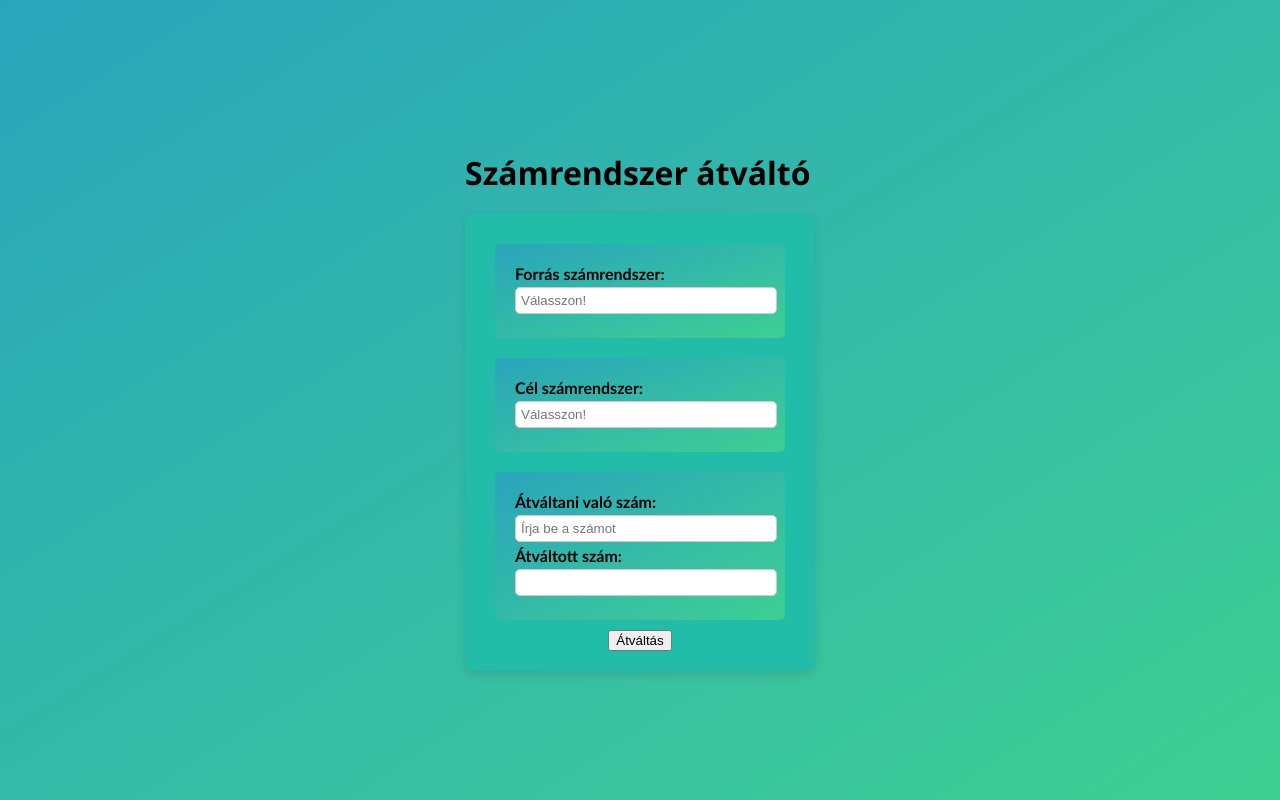
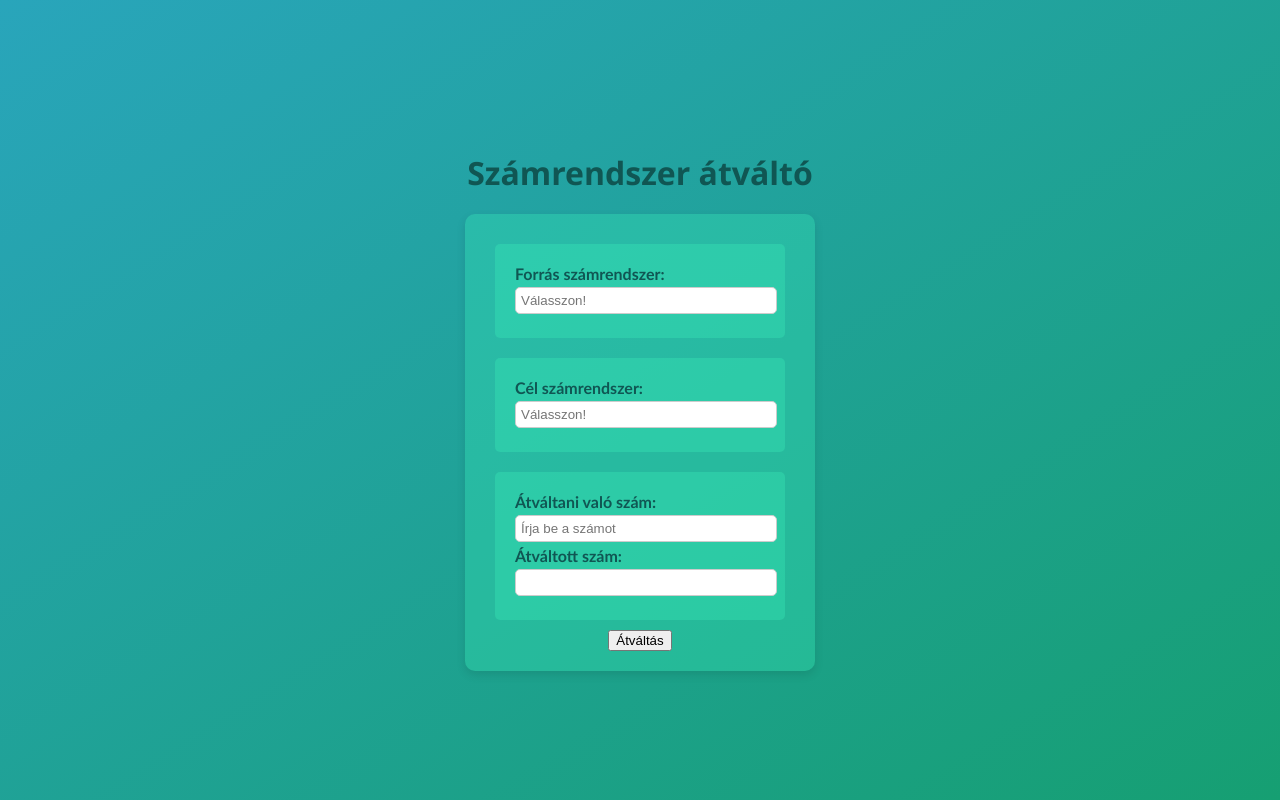
Before and after one commit to matedsanta/atvaltas, a plain HTML site: page index.html in a window 1280 px wide. Drawn offline with Linux system fonts and the light colour scheme.

Commit message:
Changed colors

```diff
--- a/index.html
+++ b/index.html
@@ -8,7 +8,7 @@
 </head>
 <body>
 
-<div><h1>Számrendszer átváltó</h1>
+<div><h1 class="cim">Számrendszer átváltó</h1>
 
     <div class="container">
         <div class="szamrendszer">
--- a/style.css
+++ b/style.css
@@ -4,9 +4,10 @@ body {
     display: flex;
     justify-content: center;
     align-items: center;
-    background-image: linear-gradient(to bottom right, rgb(41, 165, 187), rgb(63, 207, 147));
+    background-image: linear-gradient(to bottom right, #29a5bbff, #169f72);
     height: 100vh;
     font-family: 'Trebuchet MS', 'Lucida Sans Unicode', 'Lucida Grande', 'Lucida Sans', Arial, sans-serif;
+    color: #105653;
 }
 
 .container {
@@ -15,14 +16,14 @@ body {
     align-items: center;
     justify-content: center;
     padding: 20px;
-    background-color: rgb(34, 189, 168);
+    background-color: #3aeeb850;
     border-radius: 10px;
     box-shadow: 0px 4px 10px rgba(0, 0, 0, 0.1);
 }
 
 .szamrendszer {
     padding: 20px;
-    background-image: linear-gradient(to bottom right, rgb(41, 165, 187), rgb(63, 207, 147));
+    background-color: inherit;
     border-radius: 5px;
     margin: 10px;
     width: 250px;
@@ -32,7 +33,7 @@ body {
     width: 250px;
     padding: 20px;
     margin: 10px;
-    background-image: linear-gradient(to bottom right, rgb(41, 165, 187), rgb(63, 207, 147));
+    background-color: inherit;
     border-radius: 5px;
 }
 
@@ -71,3 +72,8 @@ input:focus {
     outline: none;
     border-color: #32b8ab;
 }
+
+
+.cim {
+    text-align: center;
+}
```
